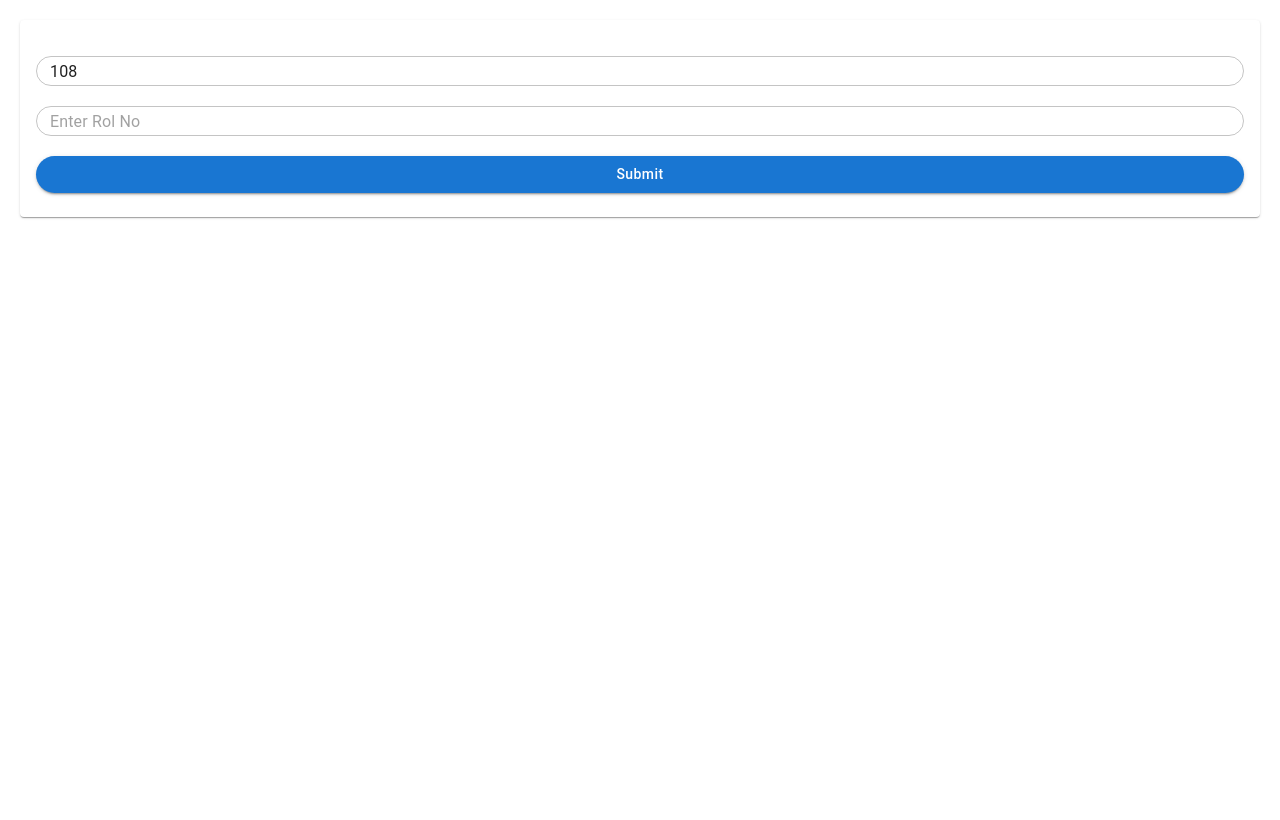
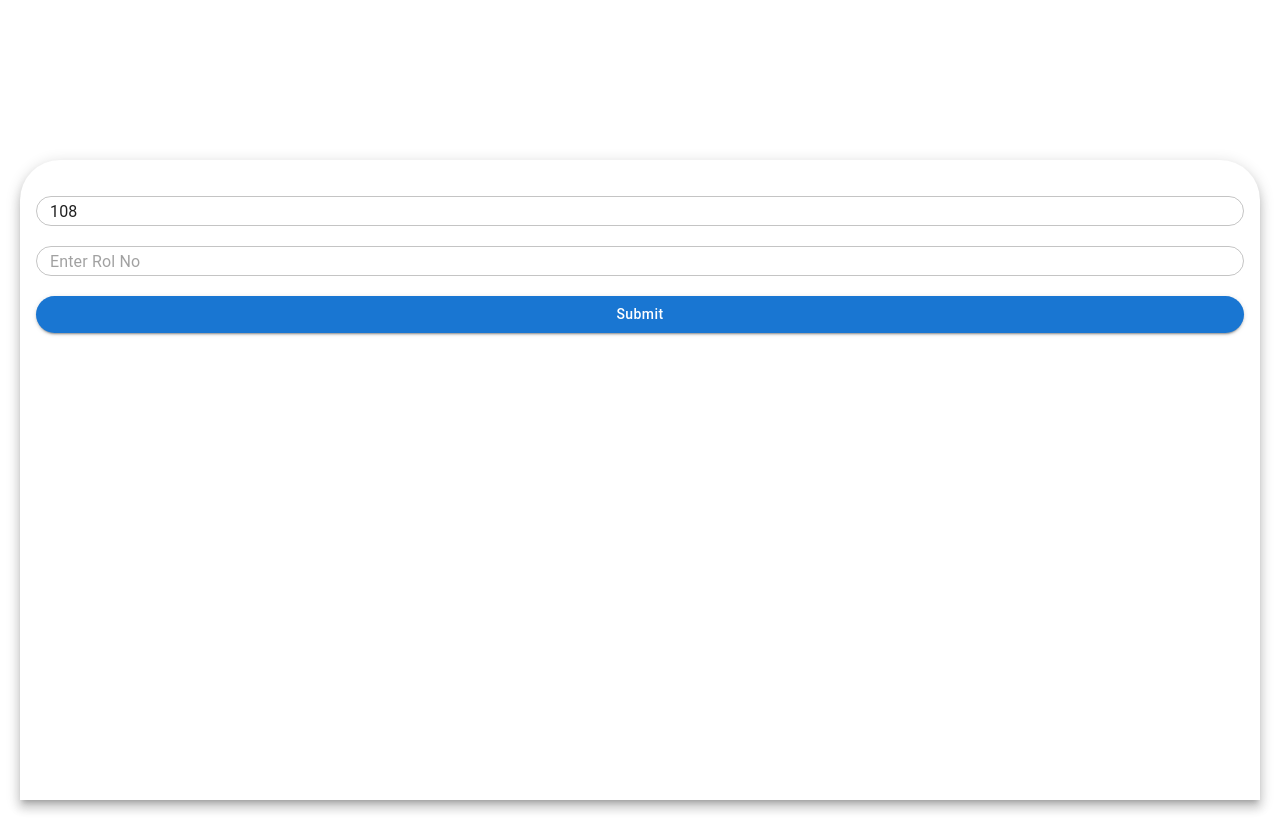
Before and after one commit to nknitish/taxCalculator, a React (Create React App) app: page / in a window 1280 px wide. Built offline with nearby package versions, Linux system fonts and the light colour scheme.

Commit message:
added parent card

```diff
--- a/src/components/atom/Card/Card.jsx
+++ b/src/components/atom/Card/Card.jsx
@@ -1,13 +1,39 @@
 import React from "react";
-import { Card as MuiCard, CardContent, styled } from "@mui/material";
+import {
+  Card as MuiCard,
+  CardContent,
+  CardHeader,
+  styled,
+} from "@mui/material";
 
 const StyledCard = styled(MuiCard)`
   margin: 20px;
+  border-radius: 20px;
 `;
+
+const ParentStyledCard = styled(MuiCard)`
+  border-radius: 40px 40px 0 0;
+  margin: 20px;
+  height: 80vh;
+  margin-top: 20vh;
+`;
+
 const Card = (props) => (
-  <StyledCard {...props}>
-    <CardContent>{props?.children}</CardContent>
+  <StyledCard {...props} raised>
+    <CardContent children={props?.children} />
   </StyledCard>
 );
 
-export { Card };
+const ParentCard = (props) => (
+  <ParentStyledCard {...props} raised>
+    {/* <CardHeader
+      title="Hello"
+      subheader="World"
+      // disableTypography
+      // style={{ backgroundColor: "red" }}
+    /> */}
+    <CardContent children={props?.children} />
+  </ParentStyledCard>
+);
+
+export { Card, ParentCard };
--- a/src/components/templates/Home/Home.jsx
+++ b/src/components/templates/Home/Home.jsx
@@ -1,13 +1,13 @@
 import React, { useState } from "react";
 import { Button } from "../../atom/Button/Button";
-import { Card } from "../../atom/Card/Card";
+import { Card, ParentCard } from "../../atom/Card/Card";
 import { InputField } from "../../atom/InputField/InputField";
 
 const Home = () => {
   const [name, setName] = useState(108);
   return (
     <div>
-      <Card>
+      <ParentCard>
         <InputField
           placeholder="Enter Gross Salary"
           value={name}
@@ -15,7 +15,7 @@ const Home = () => {
         />
         <InputField placeholder="Enter Rol No " />
         <Button text={"Submit"} onClick={() => alert("Done ")} />
-      </Card>
+      </ParentCard>
     </div>
   );
 };
```
